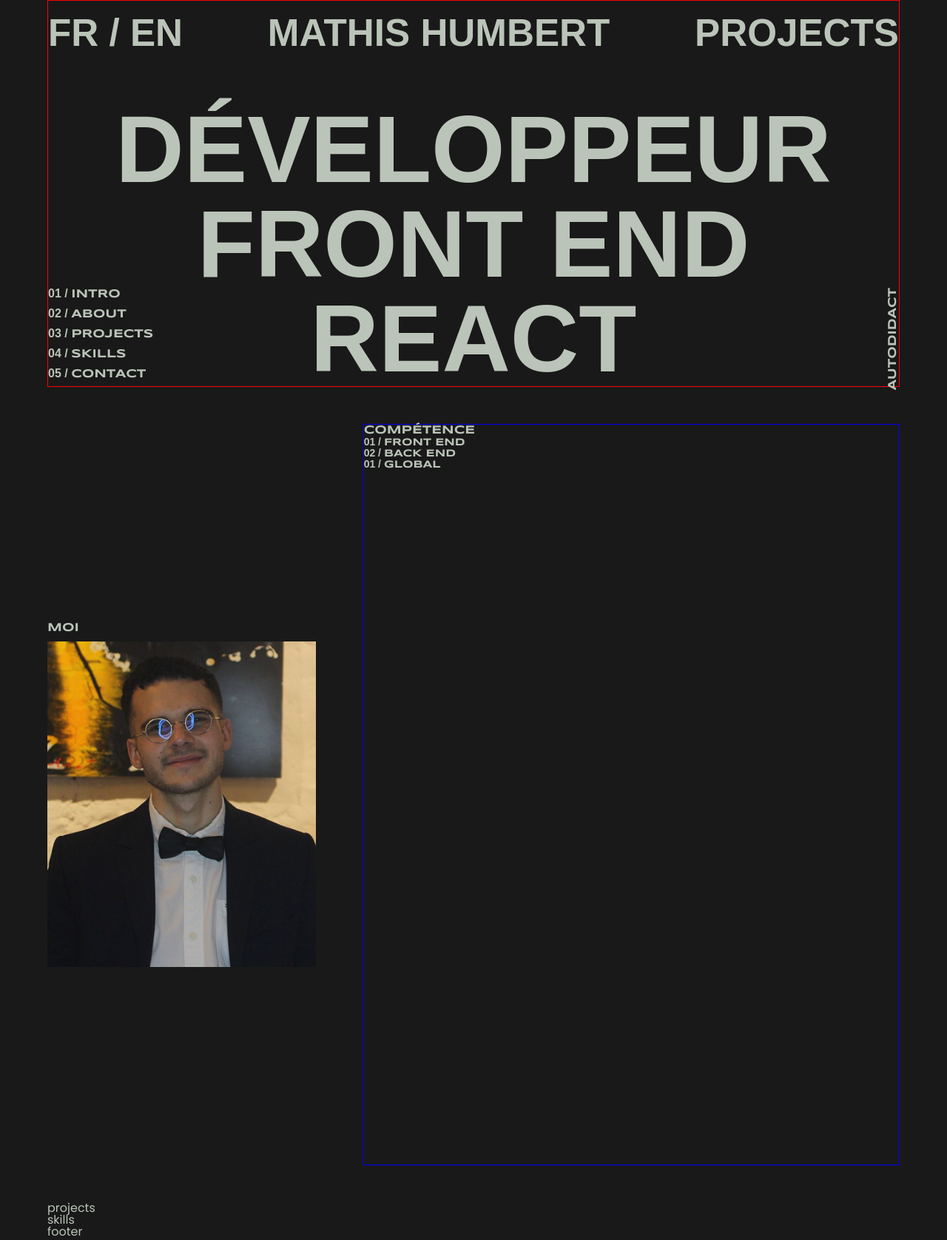
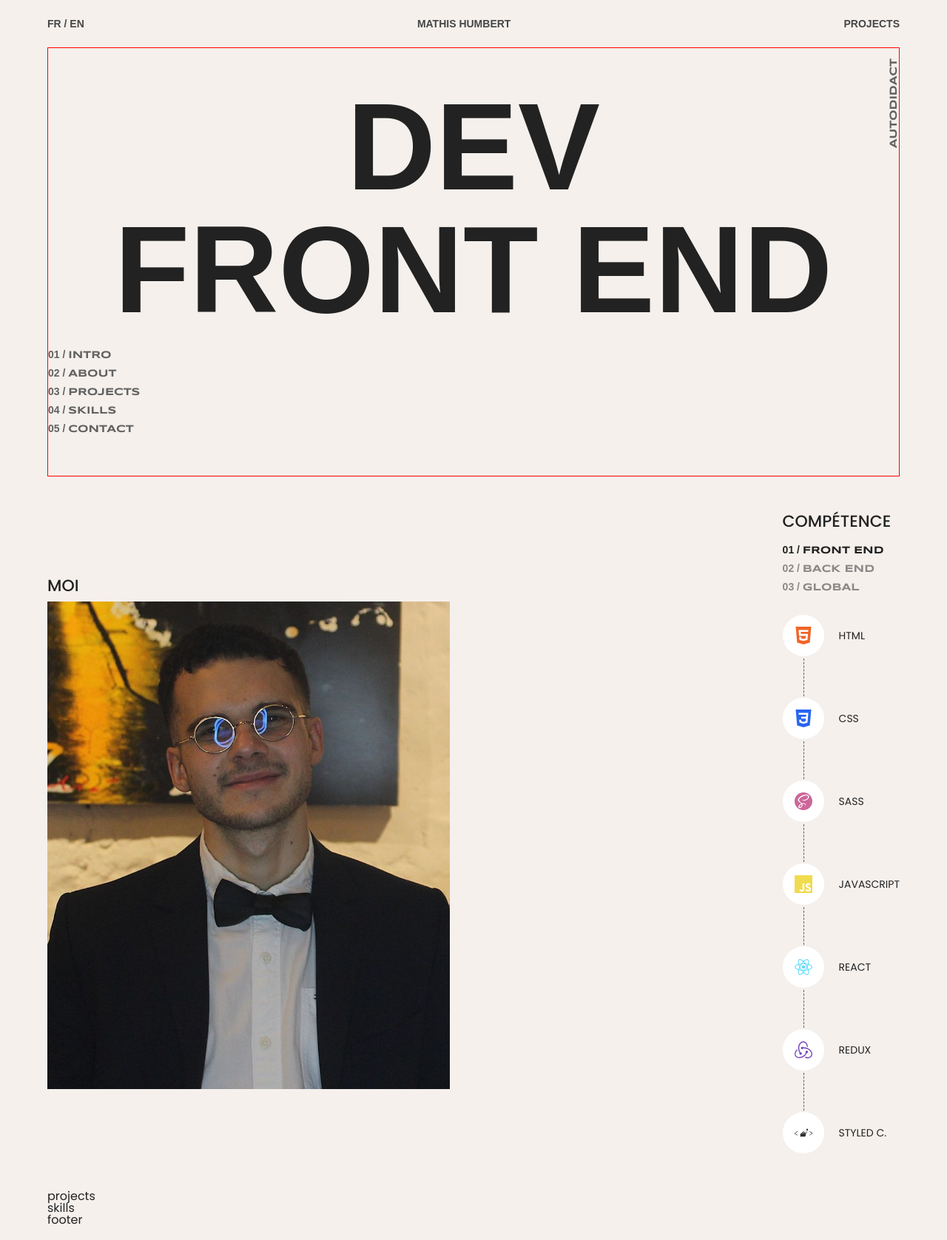
Before and after one commit to MathisHumbert/my-portfolio, a React (Create React App) app: page / in a window 1280 px wide. Shown: the whole page at 74% size. Built offline with nearby package versions, Linux system fonts and the light colour scheme; a web font is replaced by a local one.

Commit message:
working on skills

```diff
--- a/src/App.js
+++ b/src/App.js
@@ -3,10 +3,12 @@
 import Header from './sections/Header';
 import Projects from './sections/Projects';
 import Skills from './sections/Skills';
+import Navbar from './sections/Navbar';
 
 const App = () => {
   return (
     <>
+      <Navbar />
       <Header />
       <About />
       <Projects />
--- /dev/null
+++ b/src/components/SectionHeader.jsx
@@ -0,0 +1,5 @@
+const SectionHeader = ({ title }) => {
+  return <h6 className='section-header'>{title}</h6>;
+};
+
+export default SectionHeader;
--- /dev/null
+++ b/src/sections/About/SingleSkill.jsx
@@ -0,0 +1,67 @@
+import styled from 'styled-components';
+
+const SingleSkill = ({ data, active, index }) => {
+  console.log(data);
+  return (
+    <Wrapper className={active === index ? 'show' : null}>
+      {data.map((item) => {
+        const { id, title, icon, color } = item;
+        return (
+          <li key={id}>
+            <span className={title} style={{ color: `${color}` }}>
+              {icon}
+            </span>
+            <h4>{title}</h4>
+            {id < data.length && <div className='list-line'></div>}
+          </li>
+        );
+      })}
+    </Wrapper>
+  );
+};
+
+const Wrapper = styled.ul`
+  &.show {
+    display: flex;
+  }
+
+  display: none;
+  flex-direction: column;
+  gap: 56px;
+  padding-top: 30px;
+
+  li {
+    position: relative;
+    display: flex;
+    gap: 20px;
+    align-items: center;
+    text-transform: uppercase;
+
+    span {
+      display: grid;
+      place-items: center;
+      width: 56px;
+      height: 56px;
+      border-radius: 50%;
+      background: #fff;
+      font-size: 24px;
+    }
+
+    h4 {
+      font-family: var(--font-pop);
+      font-size: 14px;
+    }
+  }
+
+  .list-line {
+    position: absolute;
+    left: 28px;
+    top: 0;
+    right: auto;
+    width: 1px;
+    border-left: 1px dashed var(--dark-grey-color);
+    margin-top: 59px;
+    height: 56px;
+  }
+`;
+export default SingleSkill;
--- a/src/sections/About/Skills.jsx
+++ b/src/sections/About/Skills.jsx
@@ -1,26 +1,71 @@
+import { useState } from 'react';
 import styled from 'styled-components';
+import {
+  frontEndData,
+  backEndData,
+  skillsHeaderData,
+  globalSkillsData,
+} from '../../utils.js/data';
+import SingleSkill from './SingleSkill';
 
 const Skills = () => {
+  const [activeSkill, setActiveSkill] = useState(1);
   return (
     <Wrapper>
-      <div className='front-end'>
-        <h5>
-          <span>01 / </span>front end
-        </h5>
-      </div>
-      <div className='back-end'>
-        <h5>
-          <span>02 / </span>back end
-        </h5>
-      </div>
-      <div className='global'>
-        <h5>
-          <span>01 / </span>global
-        </h5>
+      <header>
+        {skillsHeaderData.map((item) => {
+          const { id, title } = item;
+          return (
+            <h3
+              key={id}
+              className={
+                activeSkill === id ? 'active skill-header' : 'skill-header'
+              }
+              onClick={() => setActiveSkill(id)}
+            >
+              <span>0{id} / </span>
+              {title}
+            </h3>
+          );
+        })}
+      </header>
+      <div>
+        <SingleSkill data={frontEndData} active={activeSkill} index={1} />
+        <SingleSkill data={backEndData} active={activeSkill} index={2} />
+        <SingleSkill data={globalSkillsData} active={activeSkill} index={3} />
       </div>
     </Wrapper>
   );
 };
 
-const Wrapper = styled.article``;
+const Wrapper = styled.article`
+  header {
+    margin-top: 20px;
+    display: flex;
+    flex-direction: column;
+    gap: 10px;
+
+    .skill-header {
+      font-size: 14px;
+      font-family: var(--font-synco);
+      font-weight: 600;
+      text-transform: uppercase;
+      opacity: 0.5;
+      cursor: pointer;
+      transition: opacity 0.2s ease-in-out;
+
+      span {
+        font-family: var(--font-bai);
+      }
+
+      &:hover {
+        opacity: 1;
+      }
+
+      &.active {
+        opacity: 1;
+      }
+    }
+  }
+`;
 export default Skills;
--- a/src/sections/About/index.jsx
+++ b/src/sections/About/index.jsx
@@ -6,11 +6,11 @@
   return (
     <Wrapper className='section'>
       <div className='left'>
-        <h4>moi</h4>
+        <h2>moi</h2>
         <img src={img} alt='mathis-img' />
       </div>
       <div className='right'>
-        <h4>compétence</h4>
+        <h2>compétence</h2>
         <Skills />
       </div>
     </Wrapper>
@@ -19,26 +19,14 @@
 
 const Wrapper = styled.section`
   display: grid;
-  grid-template-columns: 1fr 2fr;
+  grid-template-columns: 1fr 1fr;
   align-items: center;
   gap: 5vw;
 
-  h4 {
-    font-size: 16px;
-    font-family: var(--font-synco);
-    font-weight: 600;
+  h2 {
+    font-size: 22px;
     text-transform: uppercase;
-  }
-
-  h5 {
-    font-size: 14px;
-    font-family: var(--font-synco);
-    font-weight: 600;
-    text-transform: uppercase;
-
-    span {
-      font-family: var(--font-bai);
-    }
+    font-weight: 500;
   }
 
   .left {
@@ -50,9 +38,9 @@
       object-fit: cover;
     }
   }
+
   .right {
-    border: 1px solid blue;
-    height: 1000px;
+    justify-self: flex-end;
   }
 `;
 export default About;
--- a/src/sections/Header/index.jsx
+++ b/src/sections/Header/index.jsx
@@ -2,12 +2,7 @@
 
 const Header = () => {
   return (
-    <Wrapper>
-      <nav>
-        <h4>fr / en</h4>
-        <h4>mathis humbert</h4>
-        <h4>projects</h4>
-      </nav>
+    <Wrapper className='section'>
       <ul>
         <li>
           <span>01 / </span>intro
@@ -26,8 +21,7 @@
         </li>
       </ul>
       <h1>
-        développeur <br /> front end <br />
-        react
+        dev <br /> front end
       </h1>
       <p>autodidact</p>
     </Wrapper>
@@ -35,34 +29,24 @@
 };
 
 const Wrapper = styled.header`
-  min-height: 50vh;
-  height: 100%;
   position: relative;
+  text-transform: uppercase;
   border: 1px solid red;
-  text-transform: uppercase;
-
-  nav {
-    display: flex;
-    justify-content: space-between;
-    padding: 18px 0;
-  }
-
-  h4 {
-    font-family: var(--font-bai);
-    font-weight: 600;
-    font-size: 4vw;
-    text-align: center;
-  }
+  padding-bottom: 195px;
 
   ul {
     position: absolute;
-    top: calc(250px + 10vw);
+    left: 0;
+    top: calc(100px + 24vw);
+    display: flex;
+    flex-direction: column;
+    gap: 10px;
 
     li {
-      font-size: 16px;
+      font-size: 14px;
       font-family: var(--font-synco);
-      font-weight: 700;
-      margin: 10px 0;
+      font-weight: 600;
+      color: var(--dark-grey-color);
 
       span {
         font-family: var(--font-bai);
@@ -72,22 +56,20 @@
 
   p {
     position: absolute;
-    top: calc(234px + 10vw);
+    top: 0;
     right: 0;
     transform: rotate(-90deg);
     transform-origin: right bottom;
-    font-size: 16px;
+    font-size: 14px;
     font-family: var(--font-synco);
-    font-weight: 700;
-    margin: 10px 0;
+    font-weight: 600;
+    color: var(--dark-grey-color);
   }
 
   h1 {
     font-family: var(--font-bai);
     text-align: center;
-    font-size: 10vw;
-    line-height: 10vw;
-    margin-top: 50px;
+    font-size: 13vw;
     font-weight: 600;
   }
 `;
--- /dev/null
+++ b/src/sections/Navbar/index.jsx
@@ -0,0 +1,26 @@
+import styled from 'styled-components';
+
+const index = () => {
+  return (
+    <Wrapper>
+      <h4>fr / en</h4>
+      <h4>mathis humbert</h4>
+      <h4>projects</h4>
+    </Wrapper>
+  );
+};
+
+const Wrapper = styled.nav`
+  display: flex;
+  justify-content: space-between;
+  padding: 25px 0;
+  text-transform: uppercase;
+
+  h4 {
+    font-family: var(--font-bai);
+    font-weight: 600;
+    font-size: 14px;
+    color: var(--dark-color-4);
+  }
+`;
+export default index;
--- a/src/styles/index.scss
+++ b/src/styles/index.scss
@@ -23,11 +23,18 @@
 }
 
 body {
-  background: var(--dark-color-2);
-  color: var(--grey-color);
+  background: #f5f0ec;
   font-family: var(--font-pop);
 }
 
 .section {
   padding: 50px 0;
 }
+
+.section-header {
+  text-transform: uppercase;
+  font-weight: 600;
+  letter-spacing: 1px;
+  font-family: 'Syncopate', sans-serif;
+  color: #626262;
+}
--- a/src/utils.js/data.js
+++ b/src/utils.js/data.js
@@ -5,51 +5,134 @@
   SiJavascript,
   SiRedux,
   SiStyledcomponents,
-  SiSass,
   SiReact,
+  SiPostman,
+  SiExpress,
+  SiMongodb,
+  SiNodedotjs,
+  SiVisualstudiocode,
+  SiGit,
+  SiWindowsterminal,
+  SiNetlify,
+  SiHeroku,
 } from 'react-icons/si';
+
+export const skillsHeaderData = [
+  {
+    id: 1,
+    title: 'front end',
+  },
+  {
+    id: 2,
+    title: 'back end',
+  },
+  {
+    id: 3,
+    title: 'global',
+  },
+];
 
 export const frontEndData = [
   {
+    id: 1,
     title: 'HTML',
     icon: <SiHtml5 />,
-    level: 90,
-    text: `Trés bonne maitrise du html, même si depuis que j'utilise le JSX et je manipule moins de gros fichier HTML`,
+    color: '#f06529',
   },
   {
+    id: 2,
     title: 'CSS',
     icon: <SiCss3 />,
-    level: 90,
-    text: `J'utilise le CSS depuis que j'ai commencé apprendre le code, avec le HTML c'est le langugage avec lequel j'ai début le front end . Je suis donc très a l'aise avec car je l'utilise dans tous mes projets`,
+    color: '#2965f1',
   },
   {
+    id: 3,
     title: 'Sass',
     icon: <SiSass />,
-    level: 70,
-    text: `J'utilise le Sass lorsque j'ai commencé à avoir des fichiers html à rallonge. Cela m'a permis de mieux organiser mes fichies de style et d'utiliser le nesting`,
+    color: '#cc6699',
   },
   {
+    id: 4,
     title: 'Javascript',
     icon: <SiJavascript />,
-    level: 95,
-    text: `Je suis extrèmement confortable avec le JavaScript, j'ai réalisé un grand nombre de projet en utilise ce langague. On m'a troujours conseillé de construitre le maximum de projet et d'être vraiement à l'aise avec ce dernier avant de passer à un framework de JS`,
+    color: '#f0db4f',
   },
   {
+    id: 5,
     title: 'React',
     icon: <SiReact />,
-    level: 85,
-    text: `Je travail exclusivement avec React depuis plusieurs mois maitenant. J'ai commencé à l'utilser lorsque j'avais de très nombreux fichier javascript! J'adore ce dernier et je l'ai très vite maitrisé `,
+    color: '#61dbfb',
   },
   {
-    title: <SiRedux />,
-    icon: '',
-    level: 80,
-    text: `Lorsque j'apprenais React mon instructeur utilsait exclusivment l'API Context de React qui est excelent et que je maitrise très bien. Mais ensuite j'ai découvert Redux qui a une utilisation très proche de celle de l'API Context. Je l'utilise quasiment dans tous mes projects de grandes tailles`,
+    id: 6,
+    title: 'Redux',
+    icon: <SiRedux />,
+    color: '#764abc',
   },
   {
-    title: 'Styled Components',
+    id: 7,
+    title: 'Styled C.',
     icon: <SiStyledcomponents />,
-    level: 80,
-    text: `J'utilise Styled Components depuis peu de temps, mais je peu deja plus m'en passer. Avec un bon fichier css qui gère les styles golbals cet outil devient très puissant.`,
+    color: '#222',
   },
 ];
+
+export const backEndData = [
+  {
+    id: 1,
+    title: 'NodeJS',
+    icon: <SiNodedotjs />,
+    color: '#83ba63',
+  },
+  {
+    id: 2,
+    title: 'Express',
+    icon: <SiExpress />,
+    color: '#222',
+  },
+  {
+    id: 3,
+    title: 'MongoDB',
+    icon: <SiMongodb />,
+    color: '#3fa037',
+  },
+  {
+    id: 4,
+    title: 'Postman',
+    icon: <SiPostman />,
+    color: '#ef5b25',
+  },
+];
+
+export const globalSkillsData = [
+  {
+    id: 1,
+    title: 'VS Code',
+    icon: <SiVisualstudiocode />,
+    color: '#0078d7',
+  },
+  {
+    id: 2,
+    title: 'Git',
+    icon: <SiGit />,
+    color: '#f34f29',
+  },
+  {
+    id: 3,
+    title: 'Terminal',
+    icon: <SiWindowsterminal />,
+    color: '#222',
+  },
+  {
+    id: 4,
+    title: 'Netlify',
+    icon: <SiNetlify />,
+    color: '#20b2aa',
+  },
+  {
+    id: 5,
+    title: 'Heroku',
+    icon: <SiHeroku />,
+    color: '#6762A6',
+  },
+];
```
Also changed, not shown: test.txt.
